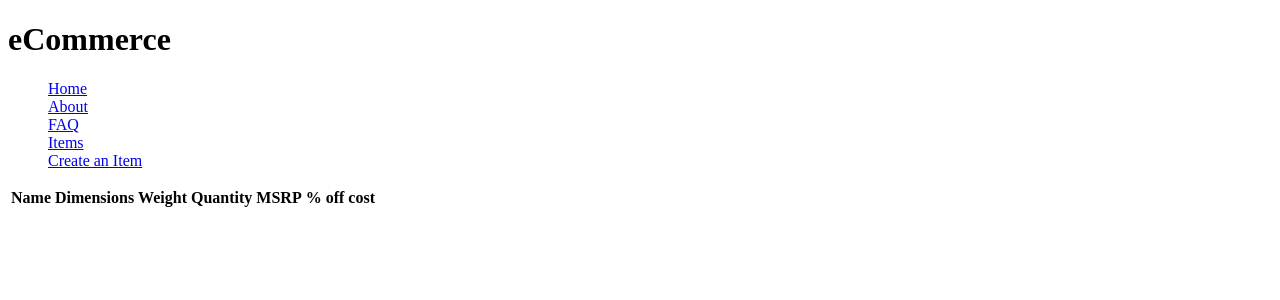
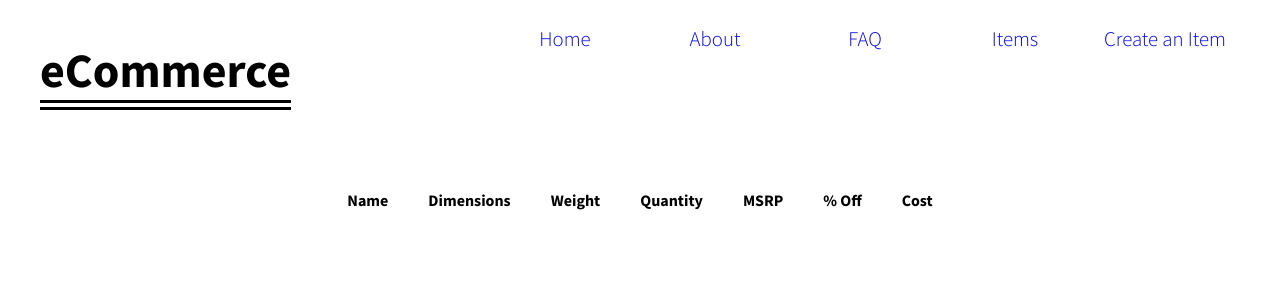
Before and after one commit to kaylalynjones/commerce, a Node server app: page /items in a window 1280 px wide. Shown: the top 300 px of the page. Run offline with Node 20, Linux system fonts and the light colour scheme; data that the repository does not hold is empty; some libraries are stand-ins or nearby versions.

Commit message:
initial css

```diff
--- a/app/models/item.js
+++ b/app/models/item.js
@@ -6,9 +6,9 @@ var Mongo = require('mongodb');
 function Item(o){
   this.name           = o.name;
   this.dimensions     = {};
-  this.dimensions.l   = o.dimensions.l * 1;
-  this.dimensions.w   = o.dimensions.w * 1;
-  this.dimensions.h   = o.dimensions.h * 1;
+  this.dimensions.length   = o.dimensions.length * 1;
+  this.dimensions.width   = o.dimensions.width * 1;
+  this.dimensions.height   = o.dimensions.height * 1;
   this.weight         = o.weight * 1;
   this.color          = o.color;
   this.quantity       = o.quantity * 1;
@@ -21,7 +21,8 @@ Object.defineProperty(Item, 'collection', {
 });
 
 Item.prototype.cost = function(){
-  return this.msrp - (this.msrp * (this.percentOff/100));
+  return (this.msrp - (this.msrp * (this.percentOff/100))).toFixed(2);
+
 };
 
 Item.prototype.save = function(cb){
--- a/app/static/css/style.css
+++ b/app/static/css/style.css
@@ -1,5 +1,64 @@
+@import url(http://fonts.googleapis.com/css?family=Source+Sans+Pro:300,400,700);
+body {
+ font-family: 'Source Sans Pro', sans-serif;
+ font-size: 1em;
+ margin: 0 auto;
+}
+h1 {
+  font-size: 3em;
+  float: left;
+  margin: 40px;
+  border-bottom: 10px double #000;
+}
 nav ul {
+  list-style: none;
+  float: right;
+  display: inline-flex;
+  padding-right: 40px;
+}
+nav ul li {
+  width: 130px;
+  padding: 10px;
+  text-align: center;
+  font-weight: 300;
+  font-size: 1.3em;
+}
+a {
   text-decoration: none;
-  list-style: none;
+}
+a:visited {
+  color: black;
+}
+a:hover {
+  font-weight: 400;
+}
+a:active {
+  font-weight: 400;
+}
+table {
+  border-spacing: 0;
+  padding: 20px;
+  margin: 0 auto;
+  clear: both;
+  table-layout: fixed;
+}
+th, tr {
+  padding: 20px;
+}
+td {
+  padding: 10px;
 
 }
+form {
+  clear: both;
+}
+input, button {
+  display:block;
+  width:200px;
+  height:20px;
+  font-size:16px;
+  margin:10px;
+}
+button {
+  height:40px;
+}
--- a/app/views/home/about.jade
+++ b/app/views/home/about.jade
@@ -2,7 +2,7 @@ doctype html
 html
   head
     meta(charset='utf-8')
-    title eCommerce
+    title eCommerce/About
     link(rel='stylesheet', href='/css/style.css')
     body
       h1 eCommerce
@@ -13,4 +13,3 @@ html
           li: a(href='/faq') FAQ
           li: a(href='/items') Items
           li: a(href='items/init') Create an Item
-     h2 About
--- a/app/views/home/faq.jade
+++ b/app/views/home/faq.jade
@@ -2,7 +2,7 @@ doctype html
 html
   head
     meta(charset='utf-8')
-    title eCommerce
+    title eCommerce/FAQ
     link(rel='stylesheet', href='/css/style.css')
     body
       h1 eCommerce
@@ -13,4 +13,3 @@ html
           li: a(href='/faq') FAQ
           li: a(href='/items') Items
           li: a(href='items/init') Create an Item
-      h2 FAQ
--- a/app/views/home/index.jade
+++ b/app/views/home/index.jade
@@ -2,7 +2,7 @@ doctype html
 html
   head
     meta(charset='utf-8')
-    title Items
+    title eCommerce/Items
     link(rel='stylesheet', href='/css/style.css')
     body
       h1 eCommerce
--- a/app/views/items/index.jade
+++ b/app/views/items/index.jade
@@ -20,12 +20,12 @@ html
           th Weight
           th Quantity
           th MSRP
-          th % off
-          th cost
+          th % Off
+          th Cost
         each item in items
           tr(style='background-color: #{item.color};')
             td: a(href='/items/#{item._id}')= item.name
-            td #{item.dimensions.l} x #{item.dimensions.w} x #{item.dimensions.h}
+            td #{item.dimensions.length} x #{item.dimensions.width} x #{item.dimensions.height}
             td= item.weight
             td= item.quantity
             td= item.msrp
--- a/app/views/items/init.jade
+++ b/app/views/items/init.jade
@@ -16,9 +16,9 @@ html
 
       form(method='post', action='/items')
         input(name='name', type='text', placeholder='iPad', autofocus=true)
-        input(name='dimensions[l]', type='number', placeholder='length')
-        input(name='dimensions[w]', type='number', placeholder='width')
-        input(name='dimensions[h]', type='number', placeholder='height')
+        input(name='dimensions[length]', type='number', placeholder='length')
+        input(name='dimensions[width]', type='number', placeholder='width')
+        input(name='dimensions[height]', type='number', placeholder='height')
         input(name='weight', type='number', placeholder='weight')
         input(name='color', type='color', placeholder='color')
         input(name='quantity', type='number', placeholder='quantity')
--- a/app/views/items/show.jade
+++ b/app/views/items/show.jade
@@ -2,7 +2,7 @@ doctype html
 html
   head
     meta(charset='utf-8')
-    title eCommerce
+    title eCommerce/Details
     link(rel='stylesheet', href='/css/style.css')
     body
       h1 eCommerce
@@ -16,7 +16,7 @@ html
 
       div(style='backgrounf-color:#{item.color}')
             span= item.name
-            span #{item.dimensions.l} x #{item.dimensions.w} x #{item.dimensions.h}
+            span #{item.dimensions.length} x #{item.dimensions.width} x #{item.dimensions.height}
             span= item.weight
             span= item.quantity
             span= item.msrp
```
Also changed, not shown: db/items.json (+20 -0 lines), test/unit/item.js (+9 -9 lines).
